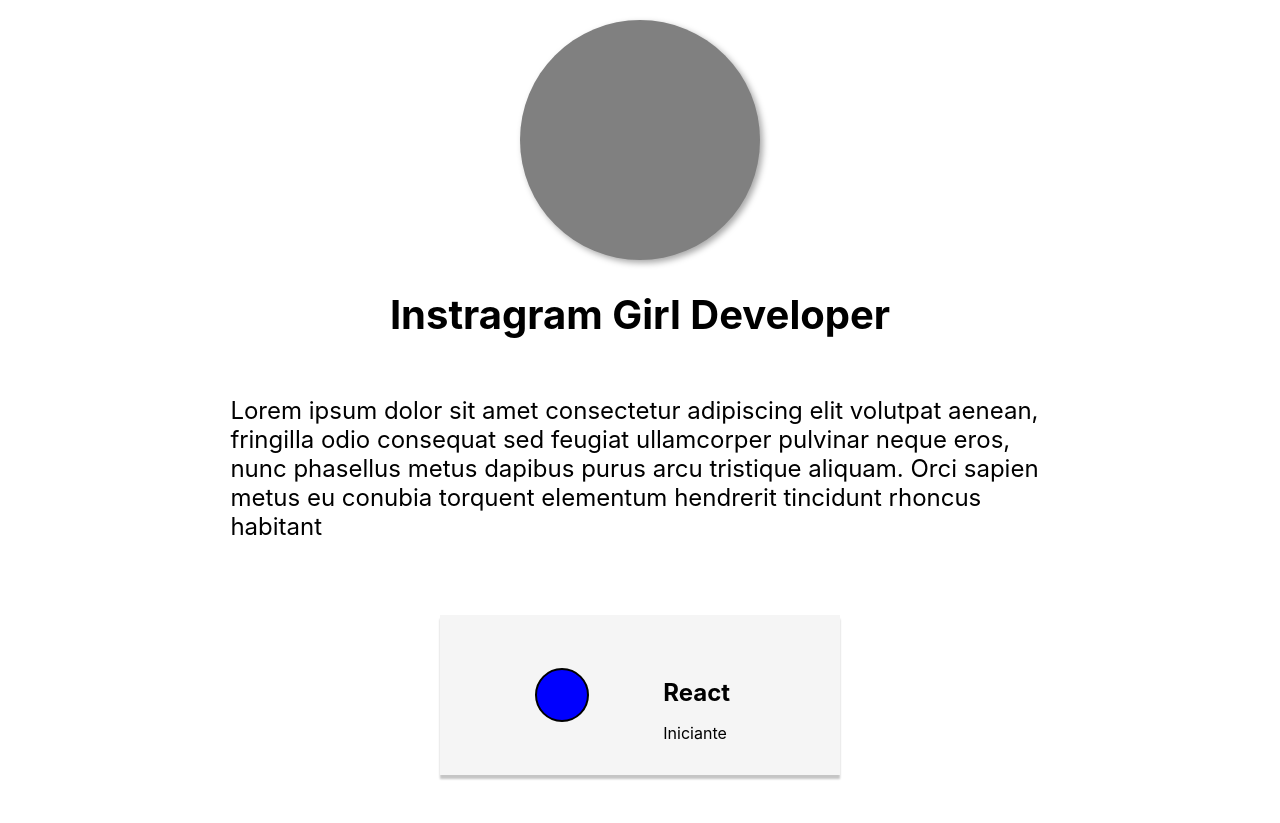
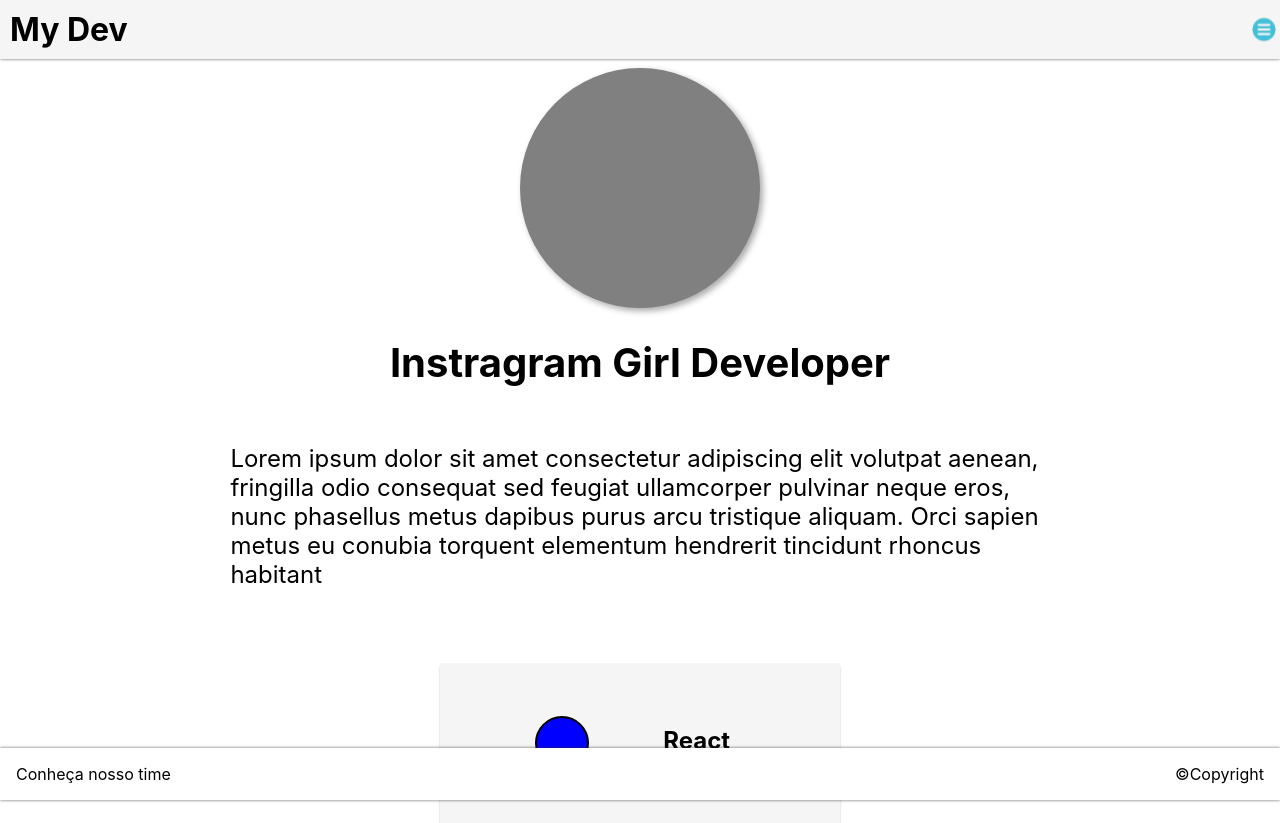
Before and after one commit to KevinWis/MyStack, a React (Create React App) app: page / in a window 1280 px wide. Before the commit the page ends 800 px from the top, so only its background shows below. Built offline with nearby package versions, Linux system fonts and the light colour scheme.

Commit message:
Profile refeito algumas alteraçao

```diff
--- a/src/pages/visitingprofile/index.jsx
+++ b/src/pages/visitingprofile/index.jsx
@@ -1,15 +1,19 @@
 import CardProfile from "../../components/shared/cardprofile";
-import {  Container } from "./style";
-import CartProfileTech from "../../components/shared/cartprofiletech"
+import {  ContainerProfile,Container } from "./style";
+import CartProfileTech from "../../components/shared/cartprofiletech";
+import Header from "../../components/shared/header";
+import Footer from "../../components/shared/footer";
 
 const VisitingProfile = () => {
   return (
     <>
+    <Header />
+    <Container>
     <CardProfile></CardProfile>
-
-
-      <Container>
+      <ContainerProfile>
         <CartProfileTech> </CartProfileTech>
+      </ContainerProfile>
+      <Footer />
       </Container>
     </>
   );
--- a/src/pages/visitingprofile/style.js
+++ b/src/pages/visitingprofile/style.js
@@ -1,10 +1,14 @@
 import styled  from "styled-components";
 
 
-export const Container = styled.div`
+export const ContainerProfile = styled.div`
  width:100%;
  height:150px;
  display:flex;
  justify-content:center;
  margin-top:50px;
 `;
+
+export const Container = styled.div`
+margin-top:3rem;
+`;
```
